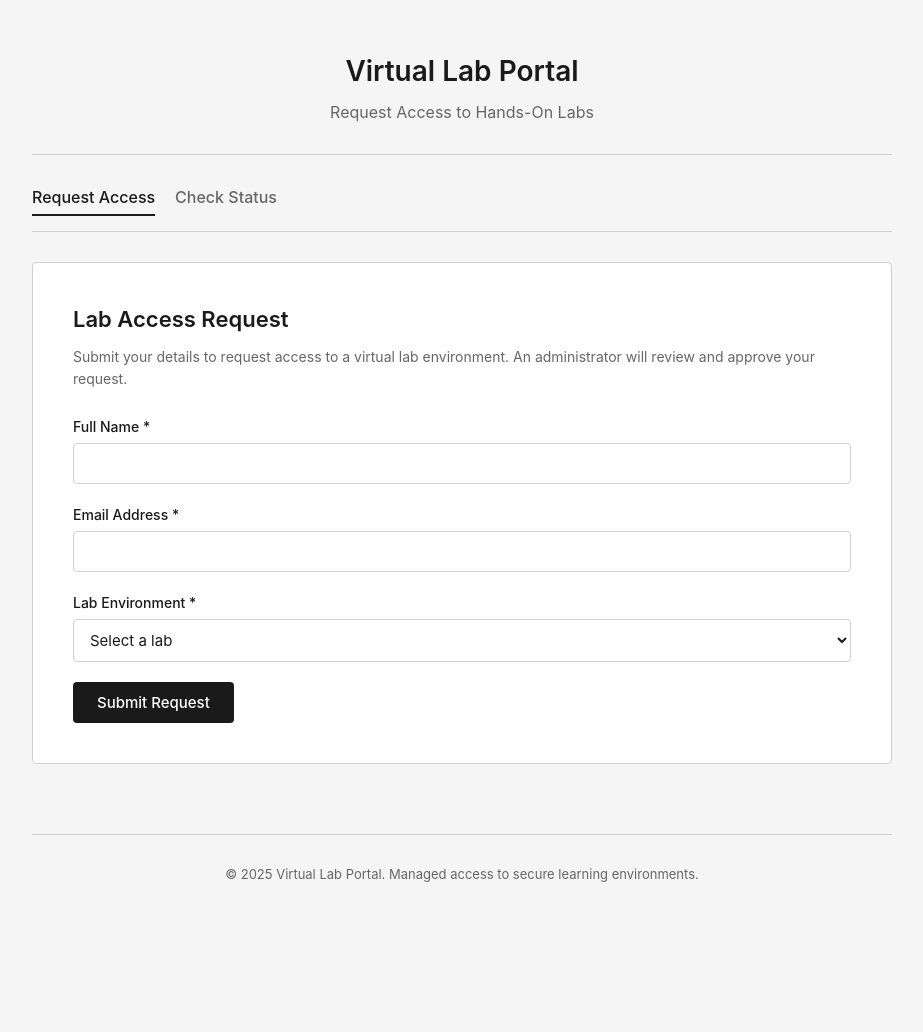
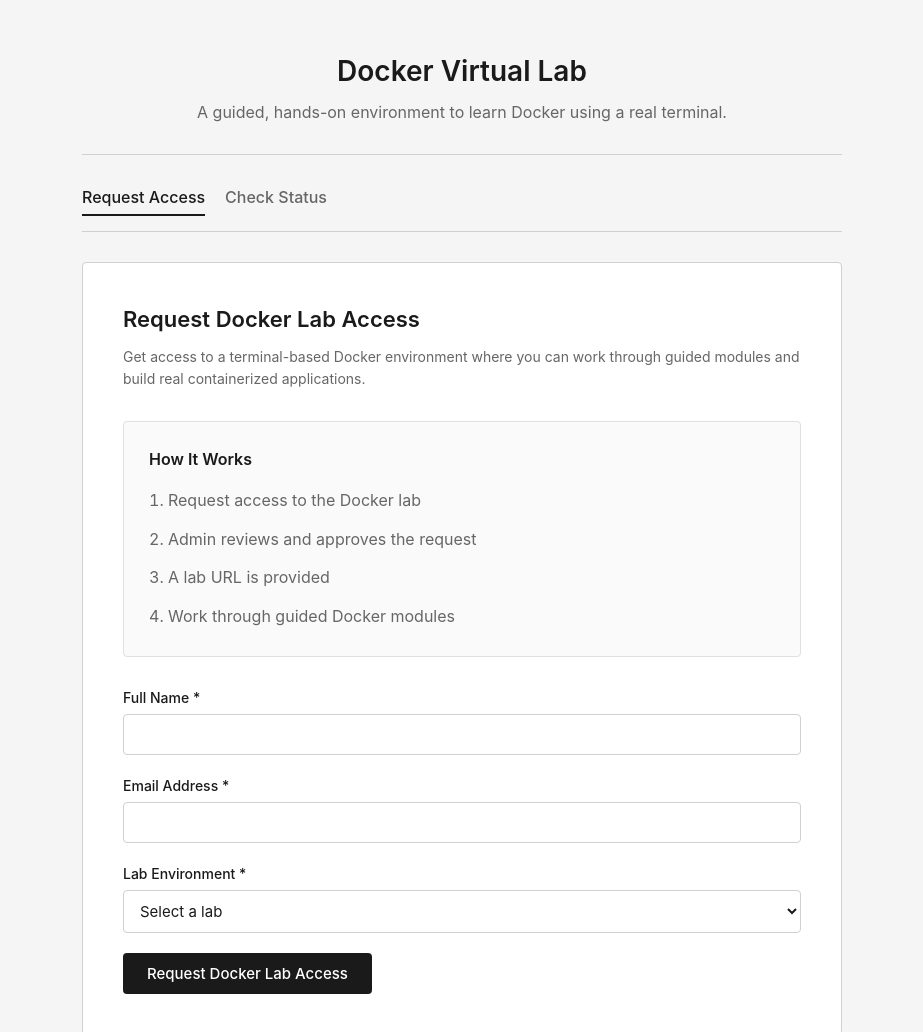
Before and after one commit to SuchitArtal/virtual-lab, a website: page frontend/index.html in a window 1280 px wide. Shown: the top 1032 px of the page, without its empty margins (178-1101 px from the left). Before the commit the page ends 934 px from the top, so only its background shows below. Drawn offline with Linux system fonts and the light colour scheme.

Commit message:
Polish UI for Docker Virtual Lab

```diff
--- a/frontend/index.html
+++ b/frontend/index.html
@@ -3,14 +3,16 @@
   <head>
     <meta charset="UTF-8" />
     <meta name="viewport" content="width=device-width, initial-scale=1.0" />
-    <title>Lab Access Request | Virtual Lab Portal</title>
+    <title>Docker Virtual Lab | Hands-on Learning</title>
     <link rel="stylesheet" href="styles.css" />
   </head>
   <body>
     <div class="container">
       <header>
-        <h1>Virtual Lab Portal</h1>
-        <p class="subtitle">Request Access to Hands-On Labs</p>
+        <h1>Docker Virtual Lab</h1>
+        <p class="subtitle">
+          A guided, hands-on environment to learn Docker using a real terminal.
+        </p>
       </header>
 
       <nav>
@@ -20,11 +22,21 @@
 
       <main>
         <div class="card">
-          <h2>Lab Access Request</h2>
+          <h2>Request Docker Lab Access</h2>
           <p class="info-text">
-            Submit your details to request access to a virtual lab environment.
-            An administrator will review and approve your request.
+            Get access to a terminal-based Docker environment where you can work
+            through guided modules and build real containerized applications.
           </p>
+
+          <div class="how-it-works">
+            <h3>How It Works</h3>
+            <ol class="steps-list">
+              <li>Request access to the Docker lab</li>
+              <li>Admin reviews and approves the request</li>
+              <li>A lab URL is provided</li>
+              <li>Work through guided Docker modules</li>
+            </ol>
+          </div>
 
           <form id="requestForm">
             <div class="form-group">
@@ -48,17 +60,14 @@
             <div id="messageBox" class="message" style="display: none"></div>
 
             <button type="submit" class="btn btn-primary">
-              Submit Request
+              Request Docker Lab Access
             </button>
           </form>
         </div>
       </main>
 
       <footer>
-        <p>
-          &copy; 2025 Virtual Lab Portal. Managed access to secure learning
-          environments.
-        </p>
+        <p>Docker Virtual Lab | Hands-on Learning Prototype</p>
       </footer>
     </div>
 
--- a/frontend/styles.css
+++ b/frontend/styles.css
@@ -16,7 +16,7 @@
 
 /* ==================== LAYOUT ==================== */
 .container {
-  max-width: 900px;
+  max-width: 800px;
   margin: 0 auto;
   padding: 20px;
   min-height: 100vh;
@@ -90,6 +90,36 @@
   font-weight: 600;
   margin-bottom: 10px;
   color: #1a1a1a;
+}
+
+/* ==================== HOW IT WORKS ==================== */
+.how-it-works {
+  background: #fafafa;
+  border: 1px solid #e0e0e0;
+  border-radius: 4px;
+  padding: 25px;
+  margin: 30px 0;
+}
+
+.how-it-works h3 {
+  font-size: 16px;
+  font-weight: 600;
+  margin-bottom: 15px;
+  color: #1a1a1a;
+}
+
+.steps-list {
+  list-style-position: inside;
+  color: #666;
+  line-height: 1.8;
+}
+
+.steps-list li {
+  margin-bottom: 10px;
+}
+
+.steps-list li:last-child {
+  margin-bottom: 0;
 }
 
 /* ==================== FORM ==================== */
```
Also changed, not shown: frontend/admin.html (+17 -14 lines), frontend/status.html (+30 -14 lines).
